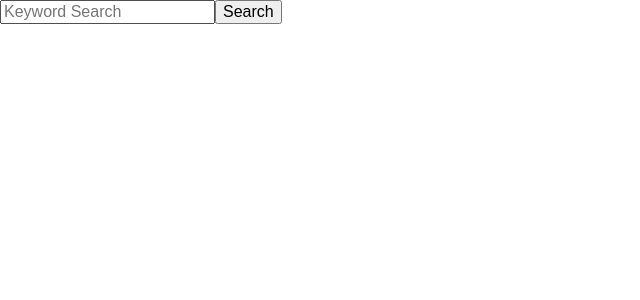
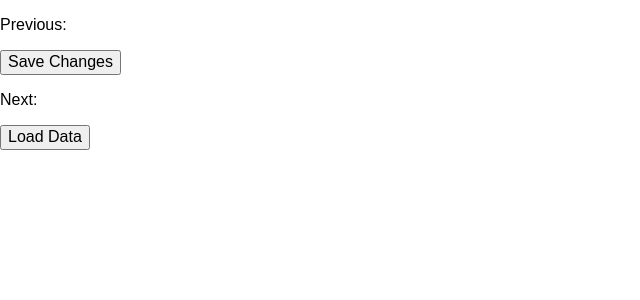
Before and after one commit to Nicholas-Gregory/wordsin-old-old, a React (Create React App) app: page / in a window 1280 px wide. Shown: the top 300 px of the page, without its empty margins (0-640 px from the left). Built offline with nearby package versions, Linux system fonts and the light colour scheme.

Commit message:
Component structure of StoryletViewer

```diff
--- a/src/App.js
+++ b/src/App.js
@@ -1,12 +1,30 @@
-import React from 'react';
-import StoryletEditor from "./StoryletEditor";
-import EffectKeywordSearch from './EffectKeywordSearch';
-import AffectKeywordSearch from './AffectKeywordSearch';
+import React, { useEffect, useState } from 'react';
+import StoryletViewer from './StoryletViewer';
+import { graphQLQuery } from './utils';
 
 function App() {
+  const [storyletData, setStoryletData] = useState({});
+
+  async function clickHandler() {
+      const response = await graphQLQuery(`{
+        storyletByTitle(title: "title 2") {
+          title, body,
+          next {
+            id, title
+          },
+          previous {
+            id, title
+          }
+        }
+      }`);
+
+      setStoryletData(response.data.storyletByTitle);
+  }
+
   return (
     <>
-      <AffectKeywordSearch />
+      <StoryletViewer storylet={storyletData}/>
+      <button onClick={clickHandler}>Load Data</button>
     </>
   );
 }
--- /dev/null
+++ b/src/StoryletCard.js
@@ -0,0 +1,11 @@
+import React from 'react';
+
+export default function StoryletCard({ storylet }) {
+    return (
+        <>
+            <div>
+                {storylet.title}
+            </div>
+        </>
+    )
+}
--- /dev/null
+++ b/src/StoryletCardList.js
@@ -0,0 +1,14 @@
+import React from 'react';
+import StoryletCard from './StoryletCard';
+
+export default function StoryletCardList({ list }) {
+    return (
+        <ul>
+            {(list || []).map(storylet =>
+                <li key={storylet.id}>
+                    <StoryletCard storylet={storylet} />
+                </li>
+            )}
+        </ul>
+    )
+}
--- /dev/null
+++ b/src/StoryletViewer.js
@@ -0,0 +1,27 @@
+import React from 'react';
+import StoryletCardList from './StoryletCardList';
+
+export default function StoryletViewer({ storylet }) {
+
+    function submitHandler(e) {
+        e.preventDefault();
+    }
+
+    return (
+        <>
+            <p>
+                Previous:
+            </p>
+            <StoryletCardList list={storylet.previous} />
+            <form onSubmit={submitHandler}>
+                <div>{storylet.title}</div>
+                <div>{storylet.body}</div>
+                <button type="submit">Save Changes</button>
+            </form>
+            <p>
+                Next:
+            </p>
+            <StoryletCardList list={storylet.next} />
+        </>
+    );
+}
--- a/tutorialdata/index.js
+++ b/tutorialdata/index.js
@@ -1,7 +1,9 @@
 const keywords = require('./keywords');
 const effects = require('./effects');
+const storylets = require('./storylets');
 
 (async () => {
     await keywords.seed();
     await effects.seed();
+    await storylets.seed();
 })();
```
Also changed, not shown: server.js (+11 -0 lines), tutorialdata/storylets.js (added, +26 -0 lines), tutorialdata/affects.js (deleted).
